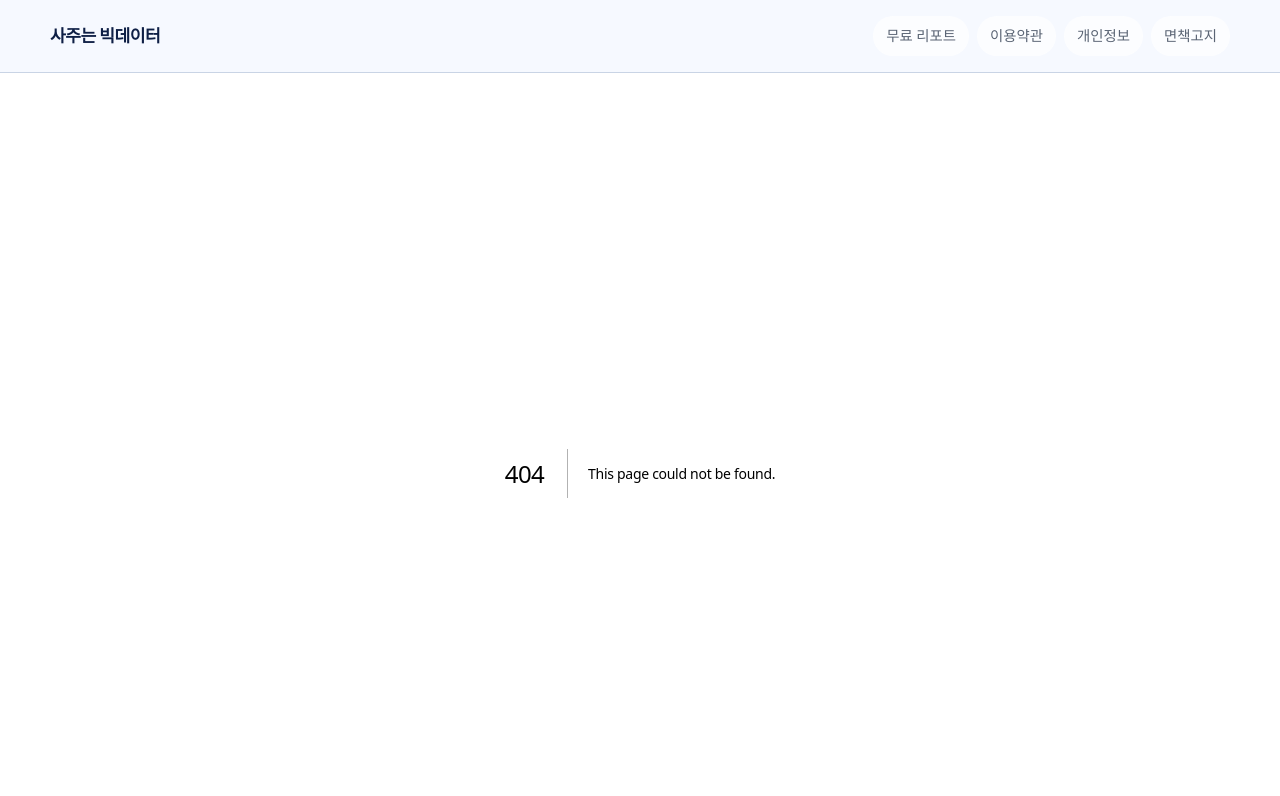
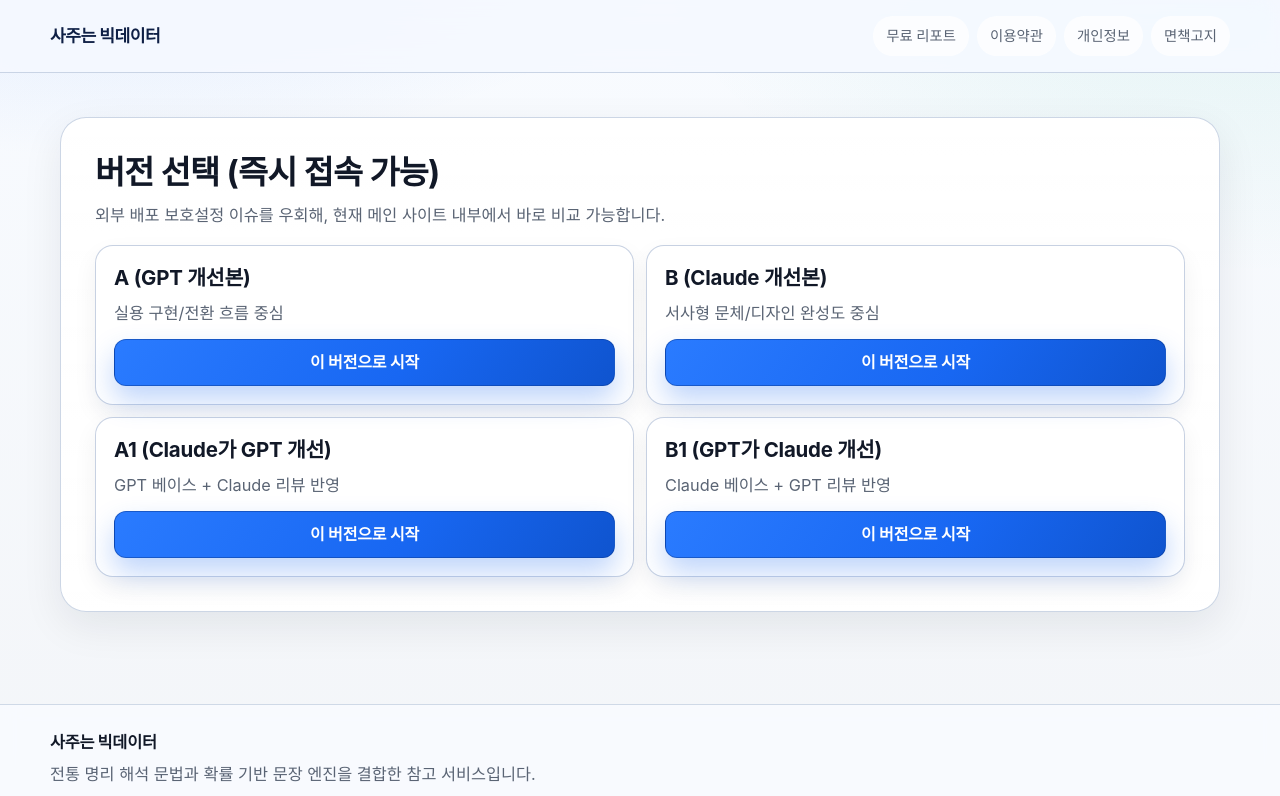
Before and after one commit to jee599/saju, a Next.js app in the folder apps/web/: page /variants in a window 1280 px wide. Before the commit this address had no page. Shown: the top 796 px of the page. Built offline with nearby package versions, Linux system fonts and the light colour scheme.

Commit message:
버튼 미동작 수정: 내부 4버전 선택 허브 추가

```diff
--- /dev/null
+++ b/apps/web/app/variants/page.tsx
@@ -0,0 +1,29 @@
+import { ButtonLink, GlassCard, PageContainer, SectionTitle } from "../components/ui";
+
+const variants = [
+  { key: "a", title: "A (GPT 개선본)", desc: "실용 구현/전환 흐름 중심", href: "/free-fortune?variant=a" },
+  { key: "b", title: "B (Claude 개선본)", desc: "서사형 문체/디자인 완성도 중심", href: "/free-fortune?variant=b" },
+  { key: "a1", title: "A1 (Claude가 GPT 개선)", desc: "GPT 베이스 + Claude 리뷰 반영", href: "/free-fortune?variant=a1" },
+  { key: "b1", title: "B1 (GPT가 Claude 개선)", desc: "Claude 베이스 + GPT 리뷰 반영", href: "/free-fortune?variant=b1" }
+] as const;
+
+export default function VariantsPage() {
+  return (
+    <PageContainer>
+      <GlassCard>
+        <SectionTitle title="버전 선택 (즉시 접속 가능)" subtitle="외부 배포 보호설정 이슈를 우회해, 현재 메인 사이트 내부에서 바로 비교 가능합니다." />
+        <div className="pricingGrid">
+          {variants.map((v) => (
+            <article key={v.key} className="pricingCard">
+              <h3>{v.title}</h3>
+              <p className="muted" style={{ marginTop: 8 }}>{v.desc}</p>
+              <div className="buttonRow" style={{ marginTop: 12 }}>
+                <ButtonLink href={v.href} full>이 버전으로 시작</ButtonLink>
+              </div>
+            </article>
+          ))}
+        </div>
+      </GlassCard>
+    </PageContainer>
+  );
+}
```
Also changed, not shown: apps/web/app/page.tsx (+3 -13 lines).
